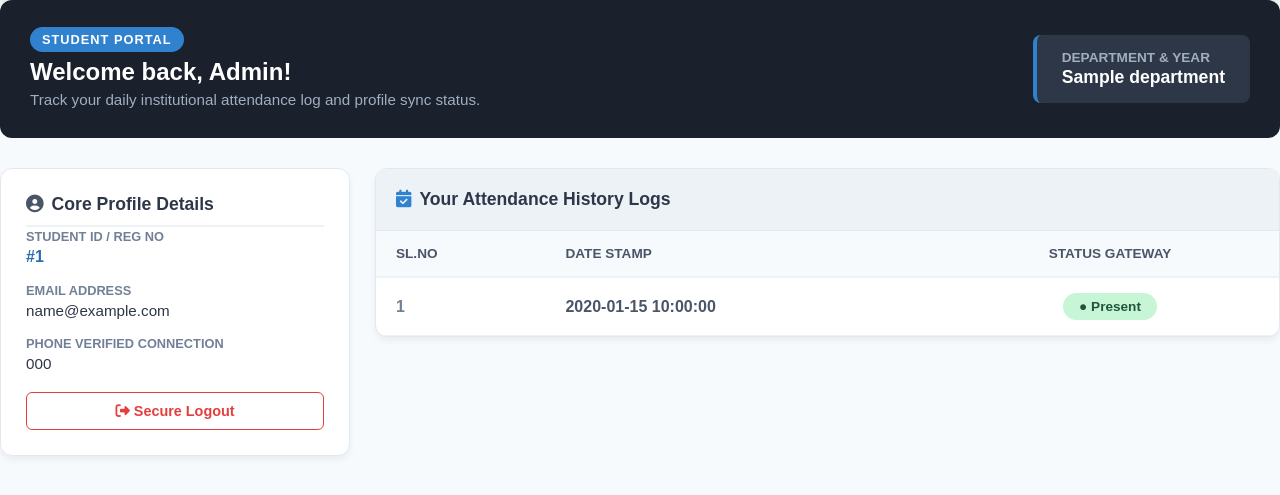
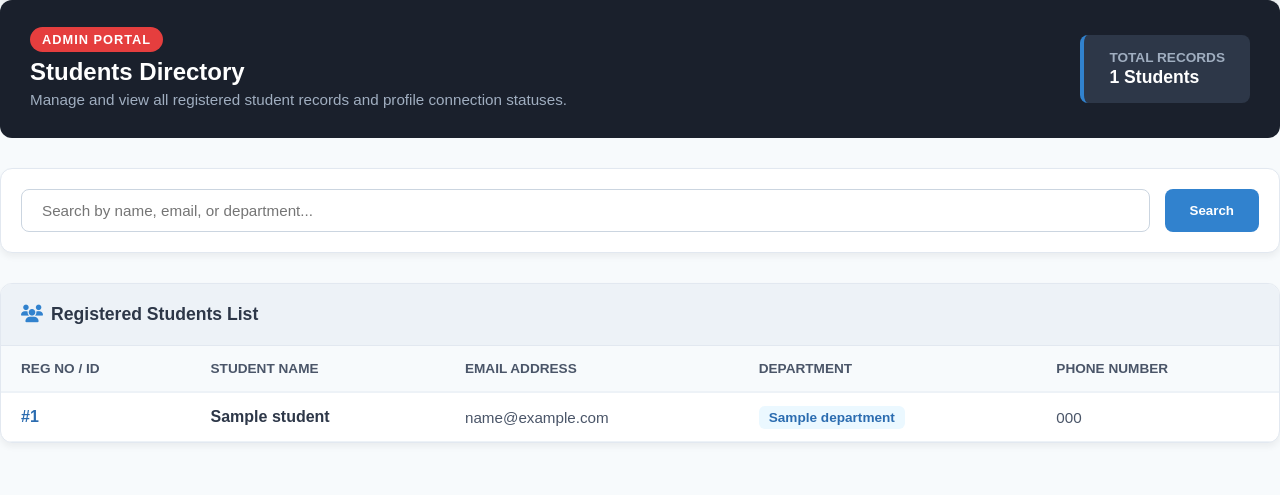
Before and after one commit to vidhyasubramani-bot/attendance-system, a Flask app: template templates/students.html in a window 1280 px wide. Shown: the part 69-564 px from the top of the page. Run offline with Flask 3, Linux system fonts and the light colour scheme; the template is opened without the code that fills it: most values are stand-ins (such as "Sample title", 1, 10 or a date in 2020); some libraries are stand-ins or nearby versions.

Commit message:
transformed students view into a proper admin directory table

```diff
--- a/templates/students.html
+++ b/templates/students.html
@@ -1,88 +1,71 @@
-
 {% extends "base.html" %}
 {% block content %}
 
 <div class="container mt-5" style="font-family: sans-serif;">
 
+    <!-- அட்மின் ஹெட்டர் கார்டு -->
     <div style="background: #1a202c; color: white; padding: 30px; border-radius: 12px; margin-bottom: 30px; display: flex; justify-content: space-between; align-items: center; flex-wrap: wrap; gap: 20px;">
         <div>
-            <span style="background: #3182ce; color: white; padding: 5px 12px; border-radius: 20px; font-size: 0.8rem; font-weight: 700; text-transform: uppercase; letter-spacing: 1px;">Student Portal</span>
-            <h2 style="margin: 10px 0 5px 0; font-weight: 600;">Welcome back, Admin!</h2>
-            <p style="color: #a0aec0; margin: 0; font-size: 0.95rem;">Track your daily institutional attendance log and profile sync status.</p>
+            <span style="background: #e53e3e; color: white; padding: 5px 12px; border-radius: 20px; font-size: 0.8rem; font-weight: 700; text-transform: uppercase; letter-spacing: 1px;">Admin Portal</span>
+            <h2 style="margin: 10px 0 5px 0; font-weight: 600;">Students Directory</h2>
+            <p style="color: #a0aec0; margin: 0; font-size: 0.95rem;">Manage and view all registered student records and profile connection statuses.</p>
         </div>
         <div style="background: #2d3748; padding: 15px 25px; border-radius: 8px; border-left: 4px solid #3182ce; text-align: left;">
-            <div style="font-size: 0.85rem; color: #a0aec0; text-transform: uppercase; font-weight: bold;">Department & Year</div>
-            <div style="font-size: 1.1rem; font-weight: 600; color: #fff; margin-top: 2px;">{{ student.department }}</div>
+            <div style="font-size: 0.85rem; color: #a0aec0; text-transform: uppercase; font-weight: bold;">Total Records</div>
+            <div style="font-size: 1.1rem; font-weight: 600; color: #fff; margin-top: 2px;">{{ students|length }} Students</div>
         </div>
     </div>
 
-    <div style="display: flex; gap: 25px; flex-wrap: wrap;">
-
-        <div style="flex: 1; min-width: 300px; max-width: 350px;">
-            <div style="background: white; padding: 25px; border-radius: 12px; box-shadow: 0 4px 6px rgba(0,0,0,0.05); border: 1px solid #e2e8f0;">
-                <h3 style="margin-top: 0; color: #2d3748; font-size: 1.1rem; border-bottom: 2px solid #edf2f7; padding-bottom: 10px; font-weight: 600;">
-                    <i class="fas fa-user-circle" style="color: #4a5568; margin-right: 8px;"></i>Core Profile Details
-                </h3>
-
-                <div style="margin-bottom: 15px;">
-                    <label style="font-size: 0.8rem; color: #718096; font-weight: bold; text-transform: uppercase;">Student ID / Reg No</label>
-                    <p style="margin: 3px 0 0 0; font-weight: 600; color: #2b6cb0;">#{{ student.id }}</p>
+    <!-- சர்ச் பார் (Search Filter) -->
+    <div style="background: white; padding: 20px; border-radius: 12px; box-shadow: 0 4px 6px rgba(0,0,0,0.05); border: 1px solid #e2e8f0; margin-bottom: 30px;">
+        <form method="GET" action="{{ url_for('students') }}" style="display: flex; gap: 15px; flex-wrap: wrap;">
+            <input type="text" name="search" value="{{ search_query or '' }}" placeholder="Search by name, email, or department..." style="flex: 1; min-width: 250px; padding: 12px 20px; border: 1px solid #cbd5e0; border-radius: 8px; font-size: 0.95rem; outline: none;">
+            <button type="submit" style="background: #3182ce; color: white; padding: 12px 25px; border: none; border-radius: 8px; font-weight: 600; cursor: pointer;">Search</button>
+            {% if search_query %}
+                <a href="{{ url_for('students') }}" style="background: #edf2f7; color: #4a5568; padding: 12px 25px; border-radius: 8px; font-weight: 600; text-decoration: none; text-align: center;">Clear</a>
+            {% endif %}
+        </form>
     </div>
 
-                <div style="margin-bottom: 15px;">
-                    <label style="font-size: 0.8rem; color: #718096; font-weight: bold; text-transform: uppercase;">Email Address</label>
-                    <p style="margin: 3px 0 0 0; color: #2d3748; font-size: 0.95rem; word-break: break-all;">{{ student.email }}</p>
-                </div>
-
-                <div style="margin-bottom: 20px;">
-                    <label style="font-size: 0.8rem; color: #718096; font-weight: bold; text-transform: uppercase;">Phone Verified Connection</label>
-                    <p style="margin: 3px 0 0 0; color: #2d3748; font-size: 0.95rem;">{{ student.phone or 'Not Provided' }}</p>
-                </div>
-
-                <a href="{{ url_for('logout') }}" style="background: #fff; color: #e53e3e; border: 1px solid #e53e3e; padding: 10px; border-radius: 6px; text-decoration: none; font-weight: 600; font-size: 0.9rem; display: block; text-align: center; transition: all 0.2s;">
-                    <i class="fas fa-sign-out-alt"></i> Secure Logout
-                </a>
-            </div>
-        </div>
-
-        <div style="flex: 2; min-width: 350px;">
+    <!-- மாணவர்கள் லிஸ்ட் அட்டவணை (Students Table) -->
     <div style="background: white; border-radius: 12px; box-shadow: 0 4px 6px rgba(0,0,0,0.05); border: 1px solid #e2e8f0; overflow: hidden;">
-                <div style="background: #edf2f7; padding: 20px; border-bottom: 1px solid #e2e8f0; display: flex; justify-content: space-between; align-items: center;">
+        <div style="background: #edf2f7; padding: 20px; border-bottom: 1px solid #e2e8f0;">
             <h3 style="margin: 0; color: #2d3748; font-size: 1.1rem; font-weight: 600;">
-                        <i class="fas fa-calendar-check" style="color: #3182ce; margin-right: 8px;"></i>Your Attendance History Logs
+                <i class="fas fa-users" style="color: #3182ce; margin-right: 8px;"></i>Registered Students List
             </h3>
         </div>
 
-                <table style="width: 100%; border-collapse: collapse; text-align: left;">
+        <div style="overflow-x: auto;">
+            <table style="width: 100%; border-collapse: collapse; text-align: left; min-width: 600px;">
                 <thead>
                     <tr style="background: #f7fafc; border-bottom: 2px solid #edf2f7; color: #4a5568; font-weight: bold; font-size: 0.85rem; text-transform: uppercase;">
-                            <th style="padding: 15px 20px;">Sl.No</th>
-                            <th style="padding: 15px 20px;">Date Stamp</th>
-                            <th style="padding: 15px 20px; text-align: center;">Status Gateway</th>
+                        <th style="padding: 15px 20px;">Reg No / ID</th>
+                        <th style="padding: 15px 20px;">Student Name</th>
+                        <th style="padding: 15px 20px;">Email Address</th>
+                        <th style="padding: 15px 20px;">Department</th>
+                        <th style="padding: 15px 20px;">Phone Number</th>
                     </tr>
                 </thead>
                 <tbody>
-                        {% for log in attendance_list %}
+                    {% for student in students %}
                     <tr style="border-bottom: 1px solid #edf2f7; color: #4a5568;">
-                            <td style="padding: 15px 20px; font-weight: bold; color: #718096;">{{ loop.index }}</td>
-                            <td style="padding: 15px 20px; font-weight: 600;">{{ log.date }}</td>
-                            <td style="padding: 15px 20px; text-align: center;">
-                                {% if log.status == 'Present' %}
-                                <span style="background: #c6f6d5; color: #22543d; padding: 6px 16px; border-radius: 20px; font-size: 0.85rem; font-weight: 700; display: inline-block;">
-                                    ● Present
+                        <td style="padding: 15px 20px; font-weight: bold; color: #2b6cb0;">#{{ student.id }}</td>
+                        <td style="padding: 15px 20px; font-weight: 600; color: #2d3748;">{{ student.name }}</td>
+                        <td style="padding: 15px 20px; font-size: 0.95rem; word-break: break-all;">{{ student.email }}</td>
+                        <td style="padding: 15px 20px;">
+                            <span style="background: #ebf8ff; color: #2b6cb0; padding: 4px 10px; border-radius: 6px; font-size: 0.85rem; font-weight: 600;">
+                                {{ student.department }}
                             </span>
-                                {% else %}
-                                <span style="background: #fed7d7; color: #742a2a; padding: 6px 16px; border-radius: 20px; font-size: 0.85rem; font-weight: 700; display: inline-block;">
-                                    ● Absent
-                                </span>
-                                {% endif %}
+                        </td>
+                        <td style="padding: 15px 20px; font-size: 0.95rem;">
+                            {{ student.phone or 'Not Provided' }}
                         </td>
                     </tr>
                     {% else %}
                     <tr>
-                            <td colspan="3" style="padding: 50px; text-align: center; color: #a0aec0; font-size: 1rem;">
-                                <i class="fas fa-clipboard-list fa-2x mb-3" style="display: block; color: #cbd5e0;"></i>
-                                No attendance records have been registered for your profile yet.
+                        <td colspan="5" style="padding: 50px; text-align: center; color: #a0aec0; font-size: 1rem;">
+                            <i class="fas fa-user-slash fa-2x mb-3" style="display: block; color: #cbd5e0;"></i>
+                            No student records found.
                         </td>
                     </tr>
                     {% endfor %}
@@ -90,8 +73,6 @@
             </table>
         </div>
     </div>
-
-    </div>
 </div>
 
 {% endblock %}
```
Lines whose indentation alone changed are shown as unchanged.
